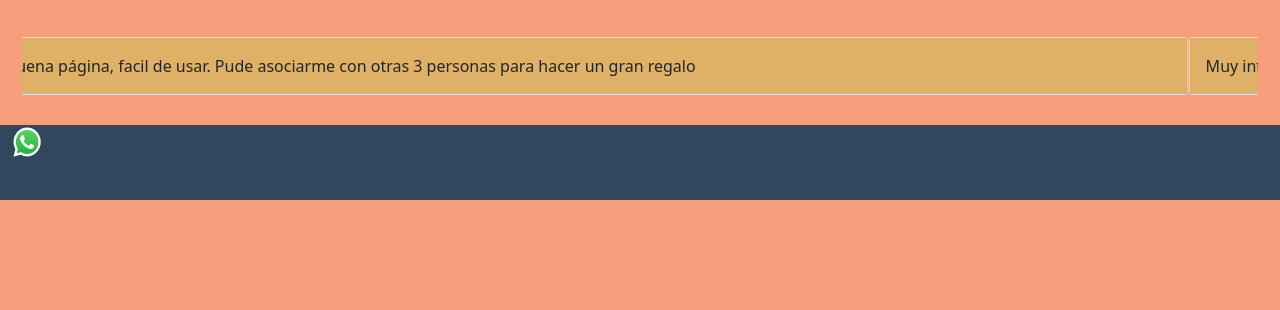
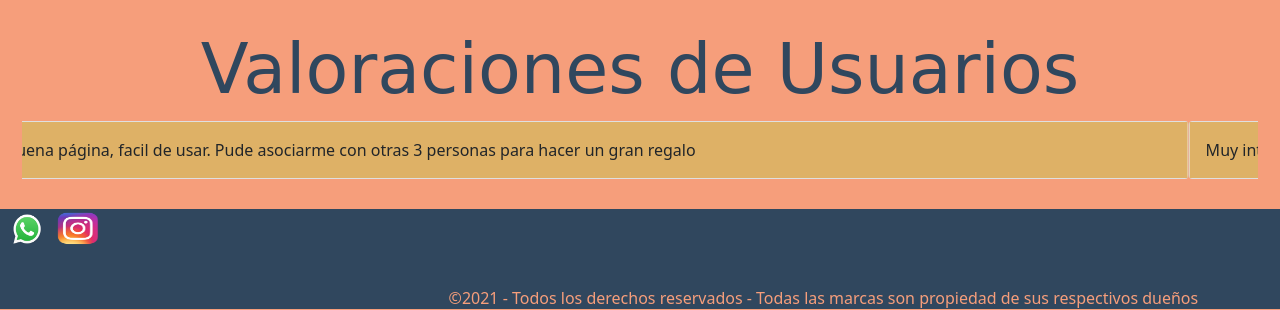
Before and after one commit to juanmacozzuol/proyecto_desarrolloWeb_coderHouse, a website: page index.html in a window 1280 px wide. Shown: the part 883-1193 px from the top of the page. Before the commit the page ends 1083 px from the top, so only its background shows below. Drawn offline with Linux system fonts and the light colour scheme; a web font is replaced by a local one.

Commit message:
cambios menores y footer

```diff
--- a/index.html
+++ b/index.html
@@ -125,6 +125,8 @@
 
     <!--Valoracion de usuarios-->
     <section class="opiniones container-fluid ">
+
+      <h2 class="titulo">Valoraciones de Usuarios</h2>
       <div id="carousel2" class="carousel slide" data-bs-ride="carousel">
 
         <div class="carousel-inner">
@@ -163,7 +165,9 @@
       <nav>
 
         <a  href="https://api.whatsapp.com/send?phone=+34662681XXX"> <img class="whatsapp" height= 30px width= 50px src="imagenes/WhatsApp-logo.png" alt=""></a>
+        <a  href=""> <img class="whatsapp" height= 35px width= 45px src="imagenes/580b57fcd9996e24bc43c521.png" alt=""></a>
       </nav>
+     <p class="copyright">©2021 - Todos los derechos reservados - Todas las marcas son propiedad de sus respectivos dueños</p>
     </footer>
     <script src="js/bootstrap.bundle.min.js"></script>
     <script src="javascript/menu.js"></script>
--- a/scss/_footer.scss
+++ b/scss/_footer.scss
@@ -11,3 +11,13 @@
     transform:scale(2,2);
     transition:all 1s;
 }
+
+
+.copyright{
+
+  color:#F69E7B;
+  size: 16px;
+  margin-left:35%;
+  margin-top:40px;
+
+}
--- a/scss/style.scss
+++ b/scss/style.scss
@@ -98,7 +98,7 @@
    "login fotos vacio"
    "opiniones opiniones opiniones"
    "footer footer footer";
-    grid-template-rows: 150px 200px 500px auto 75px;
+    grid-template-rows: 150px 200px 500px auto 100px;
     grid-template-columns: 30% 60% auto;
     row-gap: 20px;
     column-gap: 10px;
@@ -149,9 +149,8 @@ color:gold;
 margin: 10px;
 padding: 10px;
 
+}
 
-
-}
 
 
 
```
Also changed, not shown: contacto.html (+4 -1 lines), loMasDeseado.html (+13 -7 lines), perfil.html (+6 -4 lines), registrarme.html (+2 -0 lines), sobreNosotros.html (+3 -1 lines), imagenes/109-1099301_instagram-instagram-logo-no-border-clipart.png (deleted), imagenes/580b57fcd9996e24bc43c521.png (added), imagenes/descarga (1).jfif (added), mycss/style.css, 3 other files.
